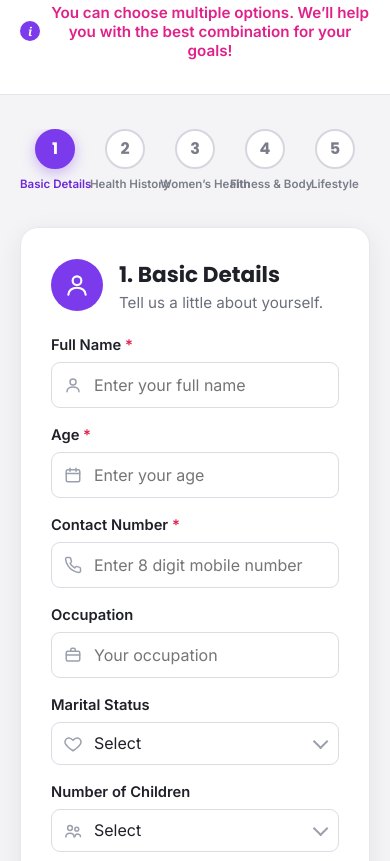
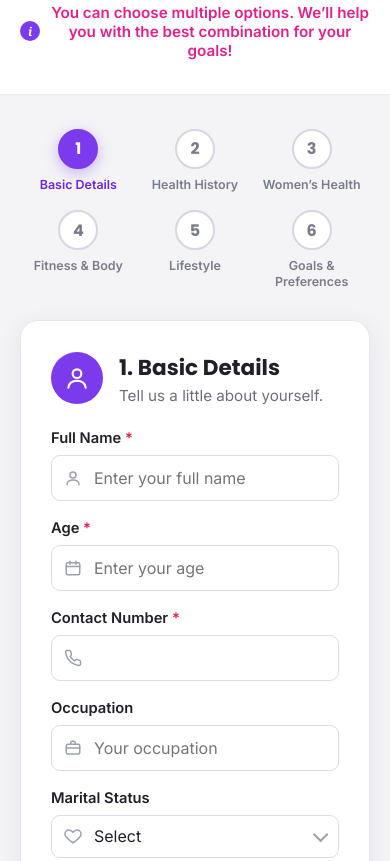
Before and after one commit to FitnessWithUrvi/fitnesswithurvi.github.io, a plain HTML site: page index.html in a window 390 px wide. Shown: the part 1673-2534 px from the top of the page. Drawn offline with Linux system fonts and the light colour scheme.

Commit message:
Add files via upload

```diff
--- a/index.html
+++ b/index.html
@@ -545,9 +545,15 @@
     @media (max-width: 680px) {
       .service-grid { grid-template-columns: 1fr 1fr; }
       .grid, .check-grid { grid-template-columns: 1fr; }
-      .stepper { overflow-x: auto; padding-bottom: 6px; }
-      .step-node { width: 70px; }
-      .step-node .step-name { font-size: 0.72rem; }
+      .stepper {
+        display: grid;
+        grid-template-columns: repeat(3, 1fr);
+        row-gap: 18px;
+        justify-items: center;
+      }
+      .step-connector { display: none; }
+      .step-node { width: auto; min-width: 0; }
+      .step-node .step-name { white-space: normal; font-size: 0.78rem; }
       .autosave { display: none; }
       .action-bar { flex-wrap: wrap; }
       .btn-next { flex: 1; justify-content: center; }
@@ -682,7 +688,7 @@
               <div class="field">
                 <label for="contactNumber">Contact Number <span class="req">*</span></label>
                 <div class="control"><svg viewBox="0 0 24 24" fill="none" stroke-width="2" stroke-linecap="round" stroke-linejoin="round"><path d="M22 16.9v3a2 2 0 0 1-2.2 2 19.8 19.8 0 0 1-8.6-3.1 19.5 19.5 0 0 1-6-6A19.8 19.8 0 0 1 2.1 4.2 2 2 0 0 1 4.1 2h3a2 2 0 0 1 2 1.7c0.13 1 .36 1.9.69 2.8a2 2 0 0 1-.45 2.1L8.1 9.9a16 16 0 0 0 6 6l1.3-1.3a2 2 0 0 1 2.1-.45c.9.33 1.8.56 2.8.69a2 2 0 0 1 1.7 2z"/></svg>
-                  <input id="contactNumber" name="contactNumber" type="tel" placeholder="Enter 8 digit mobile number" autocomplete="tel" required></div>
+                  <input id="contactNumber" name="contactNumber" type="tel" autocomplete="tel" required></div>
                 <div class="error-msg">Please enter your contact number.</div>
               </div>
               <div class="field">
@@ -1048,16 +1054,16 @@
           <div class="quote">&ldquo;A stronger, healthier, happier you starts with one step.&rdquo;</div>
           <div class="lets-begin">Let&rsquo;s begin! &hearts;</div>
           <div class="side-item">
-            <div class="icon"><svg viewBox="0 0 24 24" fill="none" stroke-width="2" stroke-linecap="round" stroke-linejoin="round"><path d="M12 2.5l8 3.5v5.5c0 5-3.4 8.6-8 10-4.6-1.4-8-5-8-10V6z"/><path d="M8.8 12l2.2 2.2 4.2-4.4"/></svg></div>
-            <div><strong>Confidential &amp; Secure</strong><span>Your privacy is our priority.</span></div>
-          </div>
-          <div class="side-item">
             <div class="icon"><svg viewBox="0 0 24 24" fill="none" stroke-width="2" stroke-linecap="round"><circle cx="12" cy="12" r="9"/><circle cx="12" cy="12" r="5"/><circle cx="12" cy="12" r="1.4" fill="#fff"/></svg></div>
             <div><strong>Personalized for You</strong><span>Tailored plans for your goals.</span></div>
           </div>
           <div class="side-item">
             <div class="icon"><svg viewBox="0 0 24 24" fill="none" stroke-width="2" stroke-linecap="round" stroke-linejoin="round"><path d="M21 3L10.5 13.5M21 3l-6.5 18-4-7.5L3 9.5z"/></svg></div>
             <div><strong>Achieve Your Best</strong><span>We&rsquo;re with you every step.</span></div>
+          </div>
+          <div class="side-item">
+            <div class="icon"><svg viewBox="0 0 24 24" fill="none" stroke-width="2" stroke-linecap="round" stroke-linejoin="round"><path d="M12 2.5l8 3.5v5.5c0 5-3.4 8.6-8 10-4.6-1.4-8-5-8-10V6z"/><path d="M8.8 12l2.2 2.2 4.2-4.4"/></svg></div>
+            <div><strong>Confidential &amp; Secure</strong><span>Your privacy is our priority.</span></div>
           </div>
         </aside>
 
@@ -1128,6 +1134,7 @@
       return null;
     }
 
+    var pageLoaded = false;
     function updateStep() {
       steps.forEach(function (s, i) { s.classList.toggle("active", i === currentStep); });
       stepNodes.forEach(function (n, i) {
@@ -1140,7 +1147,8 @@
       nextButton.innerHTML = isLast
         ? 'Submit Registration <svg viewBox="0 0 24 24" width="18" height="18" fill="none" stroke="#fff" stroke-width="2.4" stroke-linecap="round" stroke-linejoin="round"><path d="M4 12.5l5 5L20 6.5"/></svg>'
         : 'Next <svg viewBox="0 0 24 24" width="18" height="18" fill="none" stroke="#fff" stroke-width="2.4" stroke-linecap="round" stroke-linejoin="round"><path d="M4 12h15M13 6l6 6-6 6"/></svg>';
-      window.scrollTo(0, document.getElementById("stepper").offsetTop - 12);
+      if (pageLoaded) window.scrollTo(0, document.getElementById("stepper").offsetTop - 12);
+      pageLoaded = true;
     }
 
     function validateServices() {
@@ -1290,7 +1298,7 @@
       document.getElementById("stepper").style.display = "none";
       successScreen.classList.add("show");
       safeRemove(STORAGE_KEY);
-      window.scrollTo(0, 0);
+      successScreen.scrollIntoView({ block: "center" });
     }
 
     function submitForm() {
```
